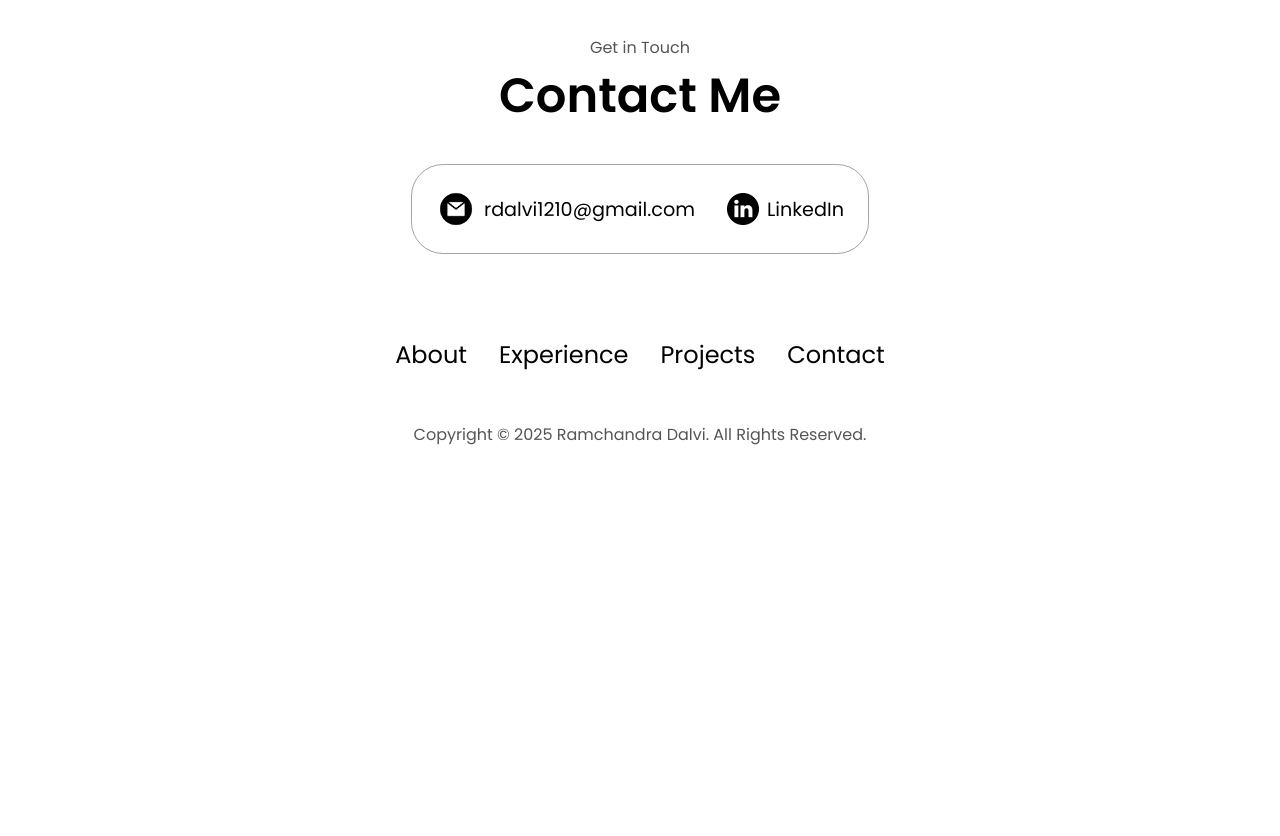
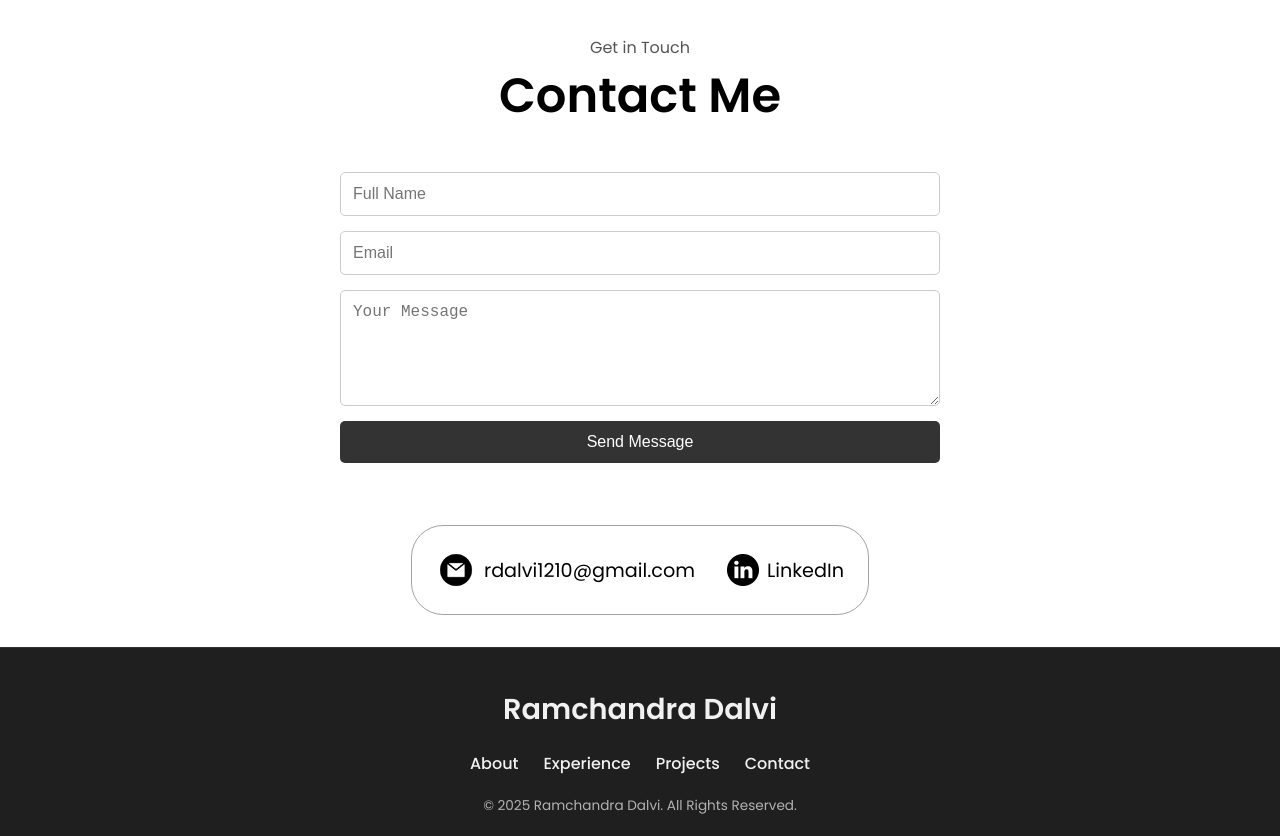
Before and after one commit to rdalvi1210/rdalviportfolio.github.io, a plain HTML site: page index.html in a window 1280 px wide. Shown: the part 3577-4413 px from the top of the page. Before the commit the page ends 4071 px from the top, so only its background shows below. Drawn offline with Linux system fonts and the light colour scheme.

Commit message:
new changes

```diff
--- a/index.html
+++ b/index.html
@@ -353,6 +353,42 @@
     <section id="contact">
       <p class="section__text__p1">Get in Touch</p>
       <h1 class="title">Contact Me</h1>
+      <p
+        id="form-status"
+        style="
+          text-align: center;
+          color: #0f0;
+          font-weight: bold;
+          margin-top: 10px;
+        "
+      ></p>
+
+      <!-- Contact Form -->
+      <form id="contactForm" class="contact-form" method="post">
+        <input
+          type="text"
+          name="fullname"
+          placeholder="Full Name"
+          required
+          class="contact-input"
+        />
+        <input
+          type="email"
+          name="email"
+          placeholder="Email"
+          required
+          class="contact-input"
+        />
+        <textarea
+          name="message"
+          rows="5"
+          placeholder="Your Message"
+          required
+          class="contact-textarea"
+        ></textarea>
+        <button type="submit" class="contact-submit">Send Message</button>
+      </form>
+
       <div class="contact-info-upper-container">
         <div class="contact-info-container">
           <img
@@ -372,19 +408,63 @@
         </div>
       </div>
     </section>
-    <footer>
-      <nav>
-        <div class="nav-links-container">
-          <ul class="nav-links">
+    <footer class="footer">
+      <div class="footer-container">
+        <div class="footer-logo">Ramchandra Dalvi</div>
+        <ul class="footer-nav">
           <li><a href="#about">About</a></li>
           <li><a href="#experience">Experience</a></li>
           <li><a href="#projects">Projects</a></li>
           <li><a href="#contact">Contact</a></li>
         </ul>
       </div>
-      </nav>
-      <p>Copyright &#169; 2025 Ramchandra Dalvi. All Rights Reserved.</p>
+      <p class="footer-copy">© 2025 Ramchandra Dalvi. All Rights Reserved.</p>
     </footer>
-    <script src="script.js"></script>
+
+    <script src="script.js">
+
+            // https://script.google.com/macros/s/AKfycbyP0rNs1EQ6XqfPZslqNKU0Ii77CoYHN-Esh4yYMrdSPRSJruHwQrOwdAXndn6wJYumXg/exec
+
+            // https://script.google.com/macros/s/AKfycbyP0rNs1EQ6XqfPZslqNKU0Ii77CoYHN-Esh4yYMrdSPRSJruHwQrOwdAXndn6wJYumXg/exec
+
+            const form = document.getElementById("contactForm");
+      const status = document.getElementById("form-status");
+
+      form.addEventListener("submit", async (e) => {
+        e.preventDefault();
+
+        // Collect form data
+        const formData = {
+          fullname: form.fullname.value.trim(),
+          email: form.email.value.trim(),
+          message: form.message.value.trim(),
+        };
+
+        try {
+          const response = await fetch("https://script.google.com/macros/s/AKfycbzWrorFZmxOnyjr-cTqsD6K7cOOX1c5SiGRwoDsDLTTSsgu5mi3M-kE7CUpAQIiGVXn5Q/exec", {
+            method: "POST",
+            body: JSON.stringify(formData),
+            headers: {
+              "Content-Type": "application/json",
+            },
+          });
+
+          const result = await response.json();
+
+          if (result.result === "success") {
+            status.style.color = "green";
+            status.textContent = "Message sent successfully!";
+            form.reset();
+          } else {
+            status.style.color = "red";
+            status.textContent = "Something went wrong. Try again.";
+          }
+        } catch (error) {
+          status.style.color = "red";
+          status.textContent = "Error sending message.";
+          console.error("Error:", error);
+        }
+      });
+    </script>
   </body>
 </html>
--- a/style.css
+++ b/style.css
@@ -420,13 +420,91 @@ article .icon {
   height: 2.5rem;
 }
 
+.contact-form {
+  width: 90%;
+  max-width: 600px;
+  margin: 30px auto;
+  display: flex;
+  flex-direction: column;
+  gap: 15px;
+}
+
+.contact-input,
+.contact-textarea {
+  padding: 12px;
+  border: 1px solid #ccc;
+  border-radius: 5px;
+  font-size: 16px;
+  background-color: transparent;
+  color: inherit;
+}
+
+.contact-textarea {
+  resize: vertical;
+}
+
+.contact-submit {
+  width: 100%;
+  padding: 12px 20px;
+  background-color: #333;
+  color: #fff;
+  border: none;
+  border-radius: 5px;
+  cursor: pointer;
+  font-size: 16px;
+  transition: background-color 0.3s;
+}
+
+.contact-submit:hover {
+  background-color: #555;
+}
+
 /* FOOTER SECTION */
 
-footer {
-  height: 26vh;
-  margin: 0 1rem;
+.footer {
+  background-color: #1f1f1f; /* your dark existing background */
+  color: #f1f1f1; /* your existing font color */
+  padding: 40px 20px 20px;
+  text-align: center;
+  border-top: 1px solid rgba(255, 255, 255, 0.08);
 }
 
-footer p {
-  text-align: center;
+.footer-container {
+  display: flex;
+  flex-direction: column;
+  align-items: center;
+  gap: 20px;
 }
+
+.footer-logo {
+  font-size: 1.8rem;
+  font-weight: 600;
+}
+
+.footer-nav {
+  list-style: none;
+  display: flex;
+  flex-wrap: wrap;
+  gap: 25px;
+  justify-content: center;
+  padding: 0;
+  margin: 0;
+}
+
+.footer-nav li a {
+  text-decoration: none;
+  color: #f1f1f1;
+  font-weight: 500;
+  transition: color 0.3s ease;
+}
+
+.footer-nav li a:hover {
+  color: #00bcd4; /* accent color on hover */
+}
+
+.footer-copy {
+  margin-top: 20px;
+  font-size: 0.85rem;
+  opacity: 0.7;
+  color: #f1f1f1;
+}
```
Lines whose indentation alone changed are shown as unchanged.
